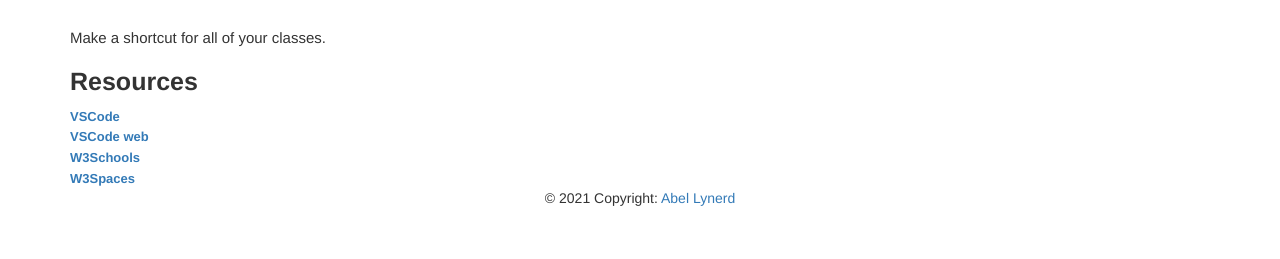
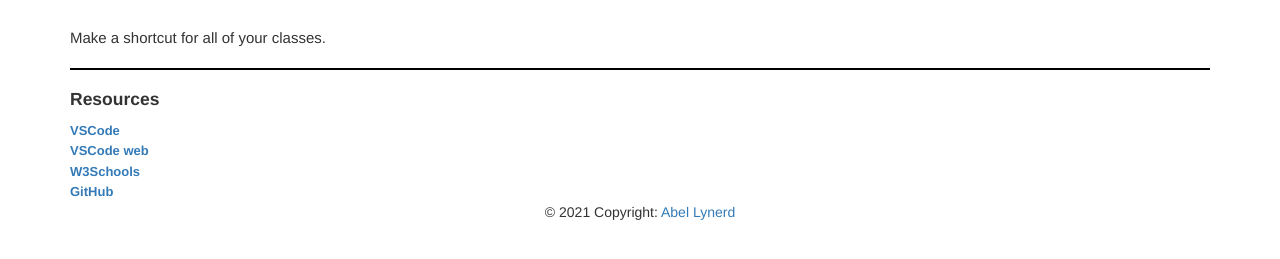
Before and after one commit to Greivous327/class-organizer, a plain HTML site: page index.html in a window 1280 px wide. Shown: the part 53-312 px from the top of the page. Drawn offline with nearby package versions, Linux system fonts and the light colour scheme.

Commit message:
Update index.html

```diff
--- a/index.html
+++ b/index.html
@@ -42,11 +42,12 @@
         <p class="instructions">
     Make a shortcut for all of your classes.
         </p>
-        <h1 class="left">Resources</h1>
+        <hr>
+        <h2>Resources</h1>
         <a class="link" target="_blank" href="https://code.visualstudio.com/">VSCode</a><br>
         <a class="link" target="_blank" href="https://vscode.dev/">VSCode web</a><br>
         <a class="link" target="_blank" href="https://www.w3schools.com/">W3Schools</a><br>
-        <a class="link" target="_blank" href="https://www.w3schools.com/spaces/">W3Spaces</a>
+        <a class="link" target="_blank" href="https://github.com/">GitHub</a>
 
     </div>
 
```
